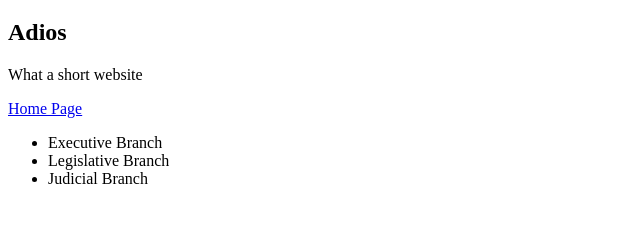
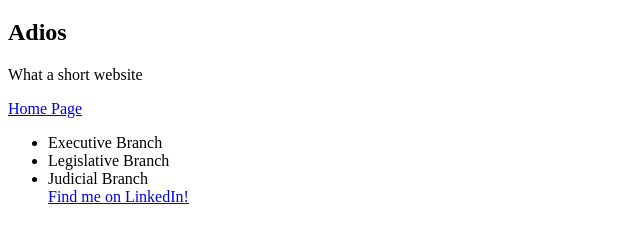
Before and after one commit to jlgallegosq/jose-simple-website, a plain HTML site: page goodbye.html in a window 1280 px wide. Shown: the part 61-304 px from the top of the page, without its empty margins (0-640 px from the left). Drawn offline with Linux system fonts and the light colour scheme.

Commit message:
linkedin change

```diff
--- a/goodbye.html
+++ b/goodbye.html
@@ -12,5 +12,6 @@
 	<li> Executive Branch </li>
 	<li> Legislative Branch </li>
 	<li> Judicial Branch </li>
+<a href="https://www.linkedin.com/in/dhrumilmehta">  Find me on LinkedIn!</a>
 </ul>
 </html>
```
